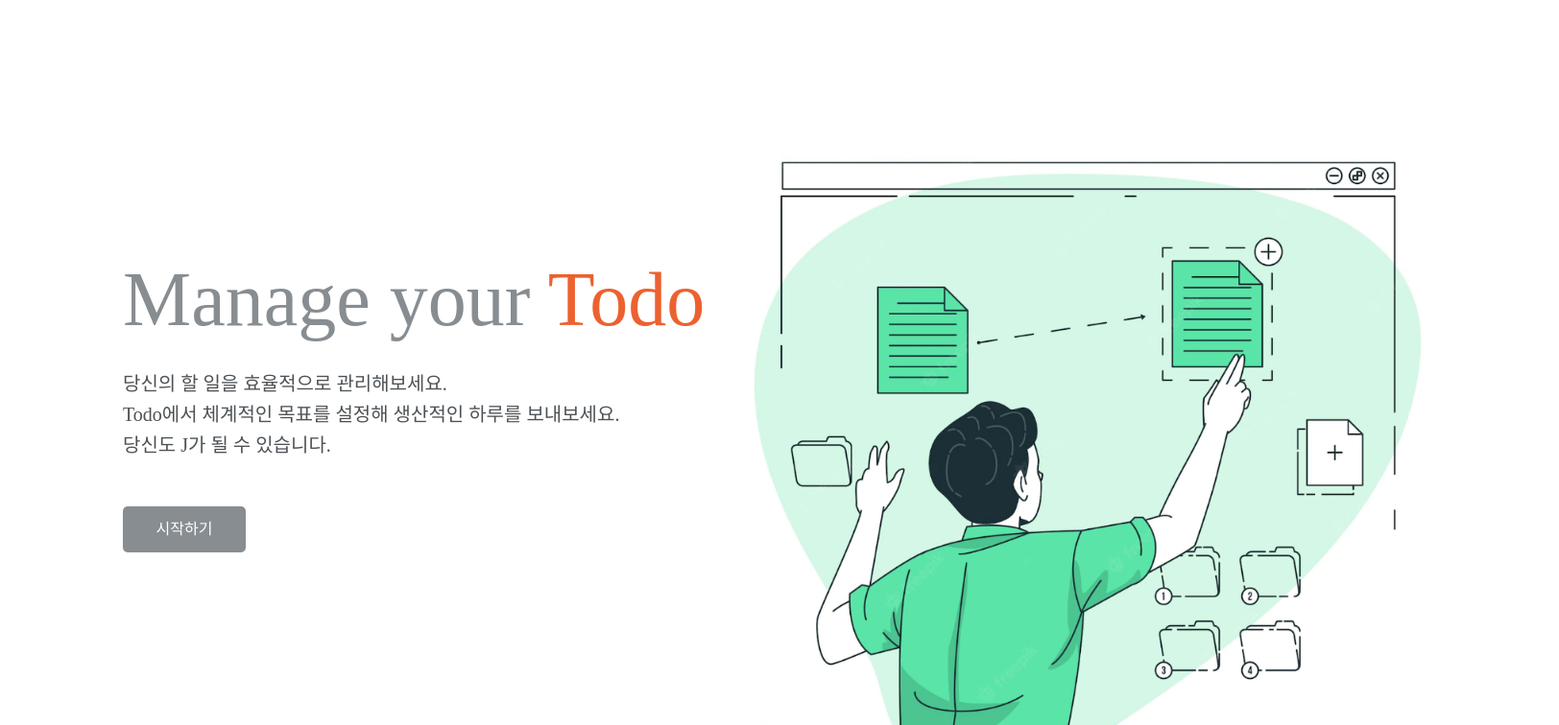
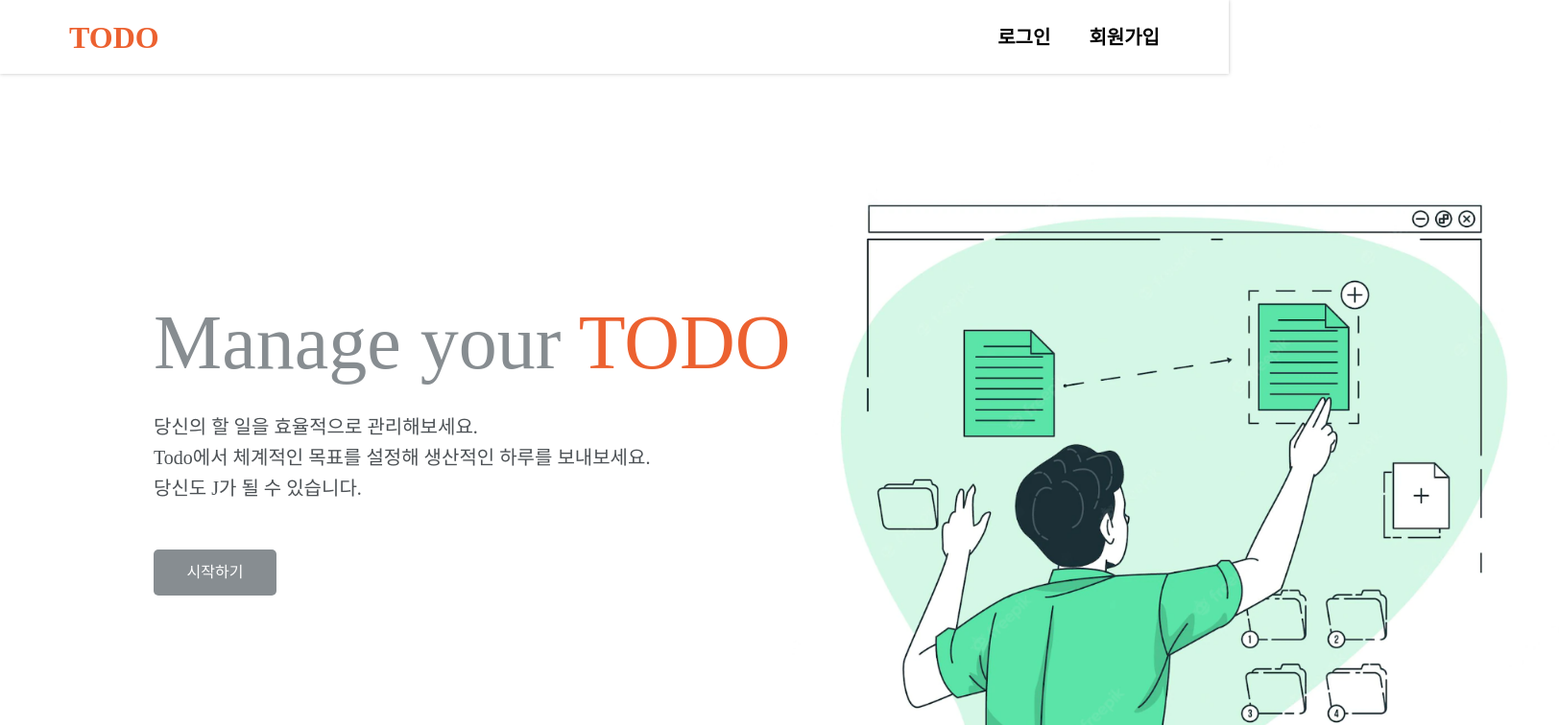
Before and after one commit to sangminlee98/wanted-pre-onboarding-frontend, a React (Create React App) app: page / in a window 1280 px wide. Shown: the top 756 px of the page at 96% size, 1624 px wide, since content can reach past the window. Built offline with nearby package versions, Linux system fonts and the light colour scheme.

Commit message:
feat : Navbar 구현

```diff
--- /dev/null
+++ b/src/components/Navbar/index.tsx
@@ -0,0 +1,43 @@
+import { Link, useNavigate } from "react-router-dom";
+import styles from "./styles.module.scss";
+
+type NavbarProps = {
+  authState: boolean;
+};
+
+function BeforeLogin() {
+  return (
+    <div className={styles.buttonContainer}>
+      <Link to="/signin">로그인</Link>
+      <Link to="/signup">회원가입</Link>
+    </div>
+  );
+}
+function AfterLogin() {
+  const navigate = useNavigate();
+  const onLogout = () => {
+    localStorage.removeItem("token");
+    navigate("/signin");
+  };
+  return (
+    <div className={styles.buttonContainer}>
+      <Link to="/todo">투두</Link>
+      <button className={styles.logoutButton} onClick={onLogout}>
+        로그아웃
+      </button>
+    </div>
+  );
+}
+
+export default function Navbar({ authState }: NavbarProps) {
+  return (
+    <div className={styles.container}>
+      <div className={styles.innerContainer}>
+        <Link to="/">
+          <h1 className={styles.title}>TODO</h1>
+        </Link>
+        {authState ? <AfterLogin /> : <BeforeLogin />}
+      </div>
+    </div>
+  );
+}
--- /dev/null
+++ b/src/components/Navbar/styles.module.scss
@@ -0,0 +1,56 @@
+@import "@/media.scss";
+
+.container {
+  position: sticky;
+  top: 0;
+  left: 0;
+  right: 0;
+  width: 100%;
+  height: 77px;
+  background-color: white;
+  box-shadow: 0px 0px 4px rgba(0, 0, 0, 0.25);
+  backdrop-filter: blur(20px);
+  z-index: 100;
+  @include mobile {
+    height: 50px;
+  }
+}
+.innerContainer {
+  width: 100%;
+  max-width: 1200px;
+  height: 100%;
+  margin: 0 auto;
+  padding-left: 2rem;
+  padding-right: 2rem;
+  display: flex;
+  justify-content: space-between;
+  align-items: center;
+}
+
+.title {
+  font-size: 2rem;
+  font-family: "Pretendard";
+  font-weight: 700;
+  color: var(--main-color);
+}
+
+.buttonContainer {
+  position: relative;
+  display: flex;
+  align-items: center;
+  gap: 2.5rem;
+  font-size: 1.25rem;
+  font-weight: 700;
+}
+
+.logoutButton {
+  background: transparent;
+  border: none;
+  outline: none;
+  font-size: 1.25rem;
+  font-weight: 700;
+  cursor: pointer;
+  &:hover {
+    opacity: 0.8;
+  }
+}
--- a/src/pages/SignIn/styles.module.scss
+++ b/src/pages/SignIn/styles.module.scss
@@ -1,10 +1,10 @@
 .pageWrapper {
   display: flex;
   flex-direction: column;
-  justify-content: center;
+  justify-content: flex-start;
   align-items: center;
+  margin-top: 10rem;
   width: 100%;
-  min-height: 100vh;
 }
 
 .title {
--- a/src/pages/SignUp/styles.module.scss
+++ b/src/pages/SignUp/styles.module.scss
@@ -1,10 +1,10 @@
 .pageWrapper {
   display: flex;
   flex-direction: column;
-  justify-content: center;
+  justify-content: flex-start;
   align-items: center;
+  margin-top: 10rem;
   width: 100%;
-  min-height: 100vh;
 }
 
 .title {
--- a/src/pages/Welcome/index.tsx
+++ b/src/pages/Welcome/index.tsx
@@ -8,7 +8,7 @@ export default function WelcomePage() {
       <div className={styles.contentWrapper}>
         <div className={styles.intro}>
           <h1>
-            Manage your <b>Todo</b>
+            Manage your <b>TODO</b>
           </h1>
           <p>당신의 할 일을 효율적으로 관리해보세요.</p>
           <p>Todo에서 체계적인 목표를 설정해 생산적인 하루를 보내보세요.</p>
--- a/src/pages/Welcome/styles.module.scss
+++ b/src/pages/Welcome/styles.module.scss
@@ -1,14 +1,13 @@
 @import "@/media.scss";
 .pageWrapper {
   width: 100%;
-  min-height: 100vh;
 }
 .contentWrapper {
   display: flex;
   width: 100%;
   height: 50rem;
   padding: 0 1rem;
-  margin-top: 5rem;
+  margin-top: 3rem;
   @include desktop {
     padding: 0 5rem;
   }
@@ -25,7 +24,7 @@
     justify-content: flex-start;
     align-items: flex-start;
     margin-top: 12rem;
-    margin-left: 3rem;
+    margin-left: 5rem;
   }
   & > h1 {
     margin-bottom: 2rem;
--- a/src/pages/_layout.tsx
+++ b/src/pages/_layout.tsx
@@ -1,3 +1,4 @@
+import Navbar from "@/components/Navbar";
 import useCheckAuth from "@/hooks/useCheckAuth";
 import { Suspense } from "react";
 import { Outlet } from "react-router-dom";
@@ -6,6 +7,7 @@ export default function Layout() {
   const authState = useCheckAuth();
   return (
     <Suspense fallback="loading...">
+      <Navbar authState={authState} />
       <Outlet context={authState} />
     </Suspense>
   );
```
